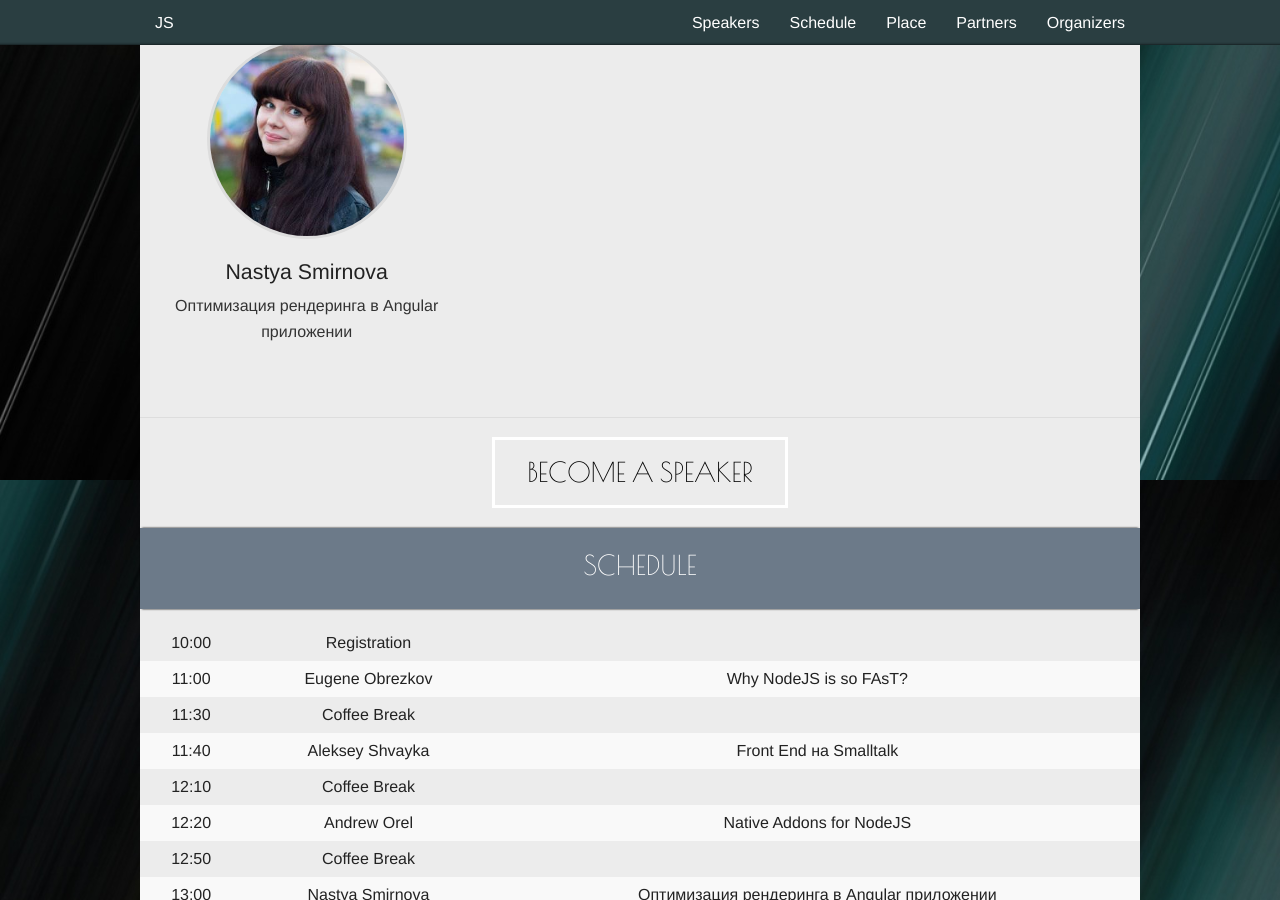
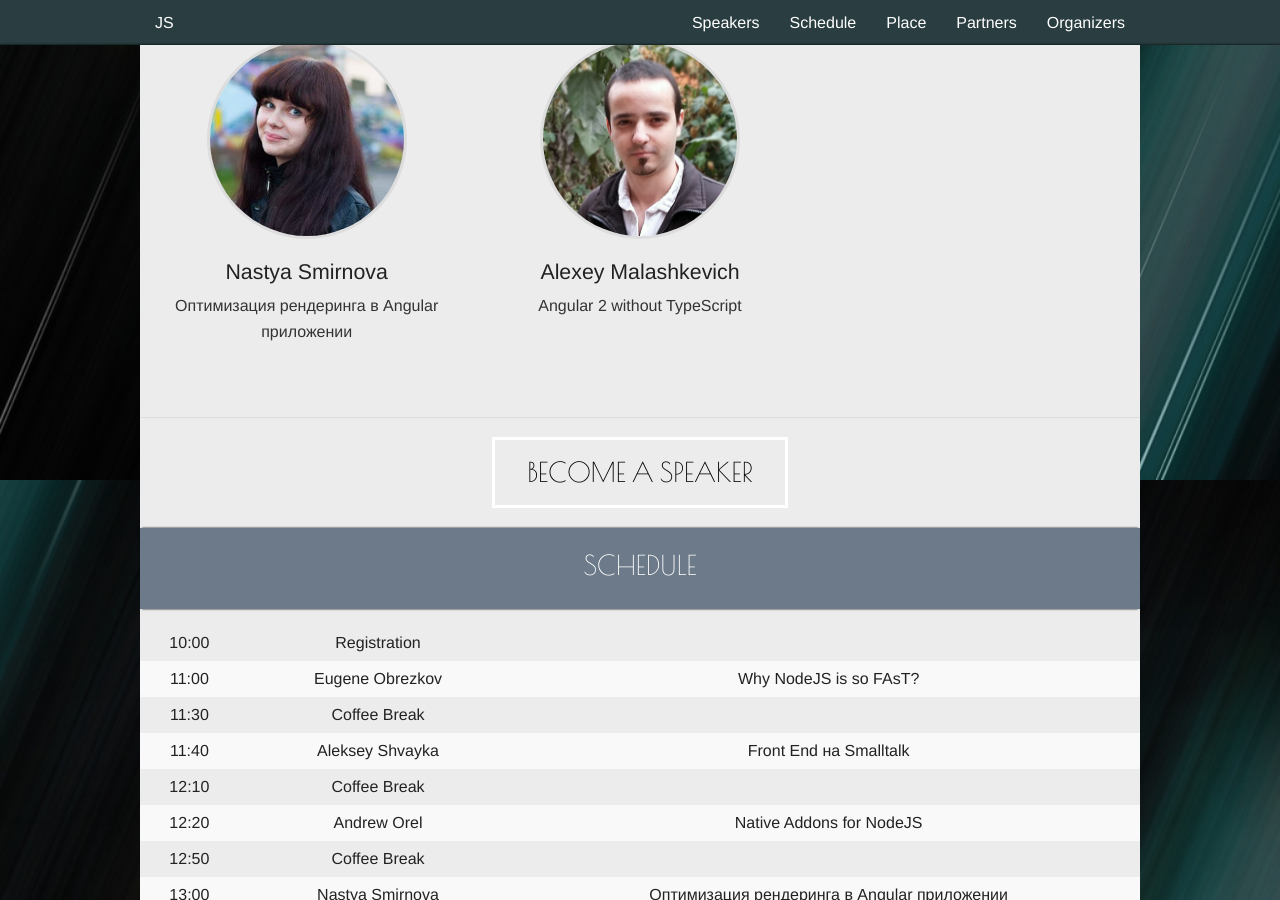
Before and after one commit to ghaiklor/kirovohradjs.com, a Jekyll site: the page built from index.html, in a window 1280 px wide and 900 px high, scrolled down 1320 px. Built offline with Jekyll 4.4.1, drawn with Linux system fonts in a browser that asks for light colours; some of the changed text lies outside the part shown.

Commit message:
Add malashkevich to speakers

```diff
--- a/_data/2015_11.yml
+++ b/_data/2015_11.yml
@@ -59,8 +59,8 @@ schedule:
     speaker: "Coffee Break"
     title: ""
   - time: "13:40"
-    speaker: ""
-    title: ""
+    speaker: "Alexey Malashkevich"
+    title: "Angular 2 without TypeScript"
   - time: "14:10"
     speaker: "Lunch"
     title: ""
@@ -94,4 +94,7 @@ speakers:
     photo: "ashaman1991.png"
   - name: "Nastya Smirnova"
     title: "Оптимизация рендеринга в Angular приложении"
-    photo: "nastya_smirnova.jpg"
+    photo: "nastya.smirnova.jpg"
+  - name: "Alexey Malashkevich"
+    title: "Angular 2 without TypeScript"
+    photo: "alexey.malashkevich.jpg"
```
Also changed, not shown: assets/img/speakers/alexey.malashkevich.jpg (added), assets/img/speakers/nastya.smirnova.jpg (renamed from assets/img/speakers/nastya_smirnova.jpg).
